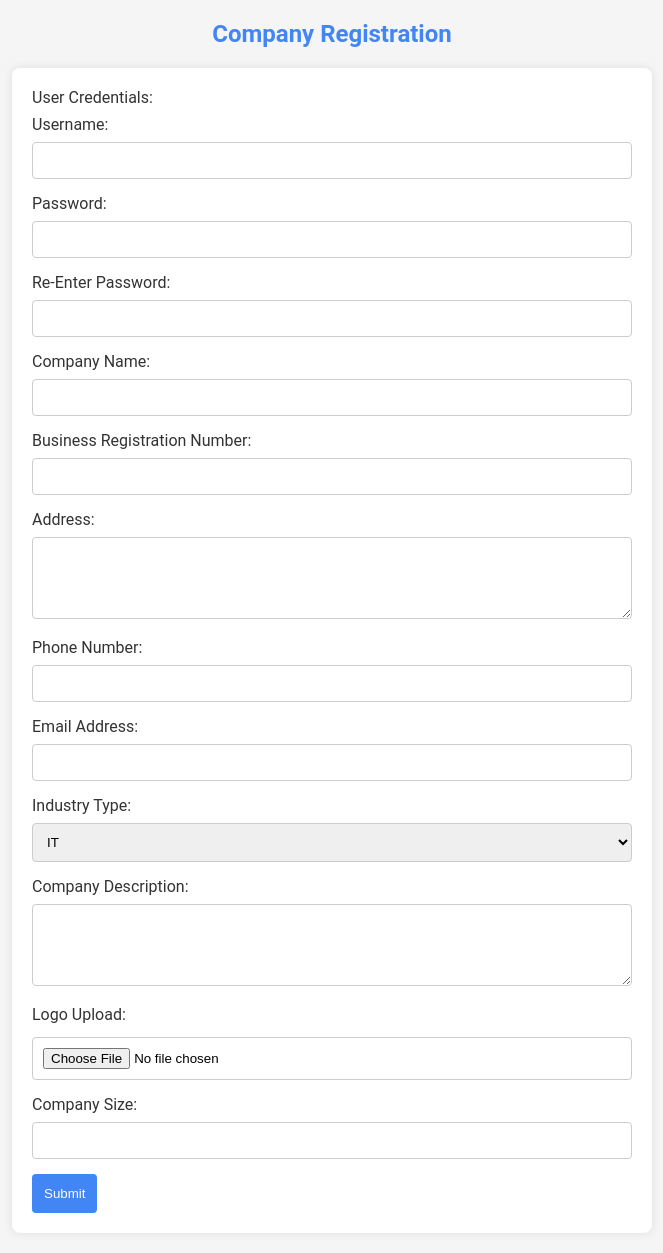
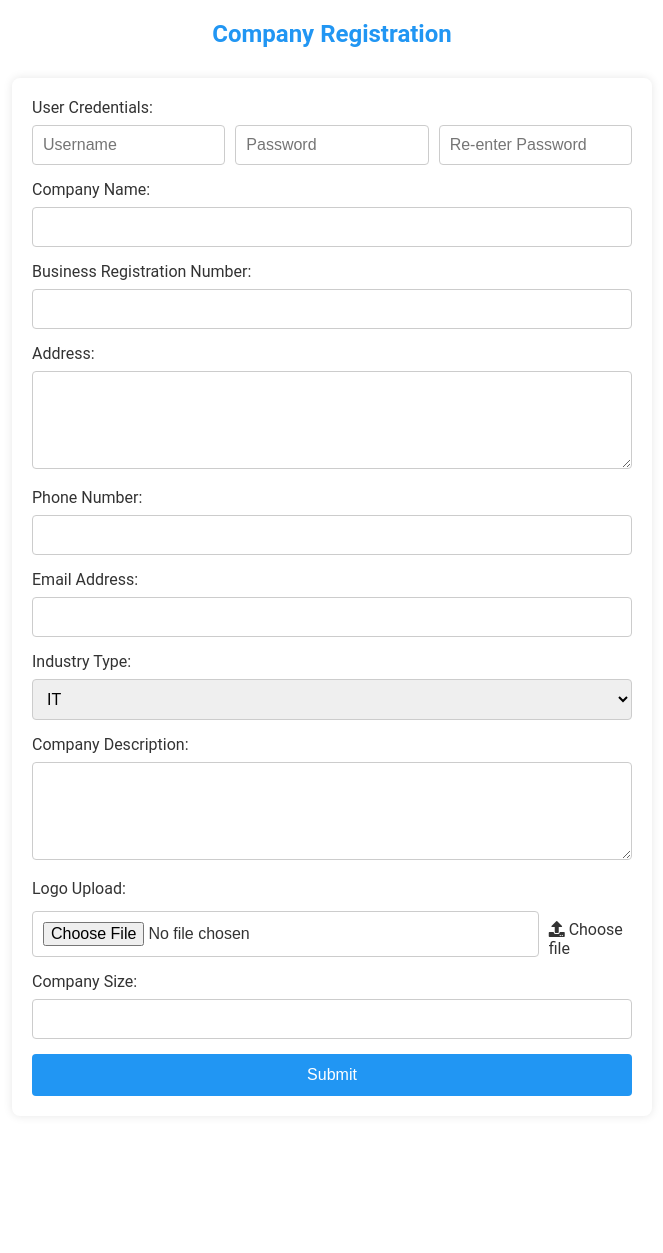
Before and after one commit to Aqib-Ansari/AI_Driven_Placement, a Flask app: page /register_company in a window 1280 px wide. Shown: the whole page, without its empty margins (308-971 px from the left). After the commit the page ends 1096 px from the top, so only its background shows below. Run offline with Flask 3, Linux system fonts and the light colour scheme.

Commit message:
made changes to the stylling

```diff
--- a/templates/company_registration.html
+++ b/templates/company_registration.html
@@ -4,19 +4,23 @@
     <meta charset="UTF-8">
     <meta name="viewport" content="width=device-width, initial-scale=1.0">
     <title>Company Registration</title>
+    <link rel="stylesheet" href="https://cdnjs.cloudflare.com/ajax/libs/font-awesome/5.15.4/css/all.min.css">
     <style>
         body {
             font-family: 'Roboto', sans-serif;
             margin: 20px;
-    background-color: #f5f5f5;
+            background-color: #ffffff; /* Background color set to white */
+            color: #333; /* Text color set to a darker shade for better readability */
         }
 
         h2 {
             text-align: center;
-    color: #4285f4;
+            color: #2196F3; /* Primary color set to blue */
+            margin-bottom: 30px;
         }
 
         form {
+            width: 90%;
             max-width: 600px;
             margin: 20px auto;
             background-color: #ffffff;
@@ -28,7 +32,6 @@ form {
         label {
             display: block;
             margin-bottom: 8px;
-    color: #333;
         }
 
         input,
@@ -40,24 +43,22 @@ select {
             box-sizing: border-box;
             border: 1px solid #ccc;
             border-radius: 4px;
+            font-size: 16px;
         }
 
         button {
+            width: 100%;
             padding: 12px;
-    background-color: #4285f4;
+            background-color: #2196F3; /* Primary color set to blue */
             color: #fff;
             border: none;
             border-radius: 4px;
             cursor: pointer;
+            font-size: 16px;
         }
 
         button:hover {
-    background-color: #3b79c1;
-}
-
-/* Style for checkboxes */
-input[type="checkbox"] {
-    margin-right: 5px;
+            background-color: #1976D2; /* Darker shade of blue for hover */
         }
 
         /* Style for file input */
@@ -70,8 +71,23 @@ input[type="file"] {
             form {
                 padding: 15px;
             }
+            input,
+            textarea,
+            select {
+                font-size: 14px;
+            }
         }
 
+        @media (max-width: 480px) {
+            form {
+                width: 95%;
+            }
+            input,
+            textarea,
+            select {
+                font-size: 12px;
+            }
+        }
     </style>
 </head>
 <body>
@@ -81,26 +97,24 @@ input[type="file"] {
 <form action="/company_dashboard" method="post" enctype="multipart/form-data">
 
     <label for="userCredentials">User Credentials:</label>
-        <label for="companyName">Username:</label>
-        <input type="text" id="username" name="username" required>
-        <label for="companyName">Password:</label>
-        <input type="password" id="password" name="password1" required>
-        <label for="companyName">Re-Enter Password:</label>
-        <input type="password" id="password" name="password2" required>
-
-
+    <div style="display: flex; gap: 10px;">
+        <input type="text" id="username" name="username" placeholder="Username" required>
+        <input type="password" id="password" name="password1" placeholder="Password" required>
+        <input type="password" id="password" name="password2" placeholder="Re-enter Password" required>
+    </div>
 
     <label for="companyName">Company Name:</label>
     <input type="text" id="companyName" name="companyName" required>
 
     <label for="registrationNumber">Business Registration Number:</label>
-        <input type="text" id="registrationNumber" name="registrationNumber" required>
+    <input type="text" id="registrationNumber" name="registrationNumber" maxlength="21" required>
+
 
     <label for="address">Address:</label>
     <textarea id="address" name="address" rows="4" required></textarea>
 
     <label for="phoneNumber">Phone Number:</label>
-        <input type="tel" id="phoneNumber" name="phoneNumber" required>
+    <input type="tel" id="phoneNumber" name="phoneNumber" maxlength="10" required>
 
     <label for="email">Email Address:</label>
     <input type="email" id="email" name="email" required>
@@ -116,14 +130,13 @@ input[type="file"] {
     <textarea id="companyDescription" name="companyDescription" rows="4" required></textarea>
 
     <label for="logoUpload">Logo Upload:</label>
+    <div style="display: flex; align-items: center;">
         <input type="file" id="logoUpload" name="logoUpload" required>
+        <span style="margin-left: 10px;"><i class="fas fa-upload"></i> Choose file</span>
+    </div>
 
     <label for="companySize">Company Size:</label>
     <input type="number" id="companySize" name="companySize" required>
-
-
-
-
 
     <button type="submit">Submit</button>
 </form>
```
Lines whose indentation alone changed are shown as unchanged.
